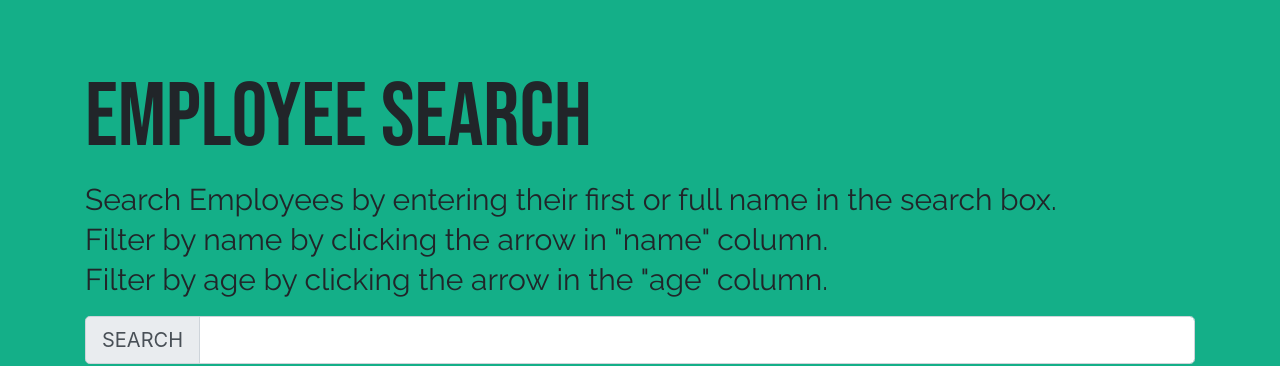
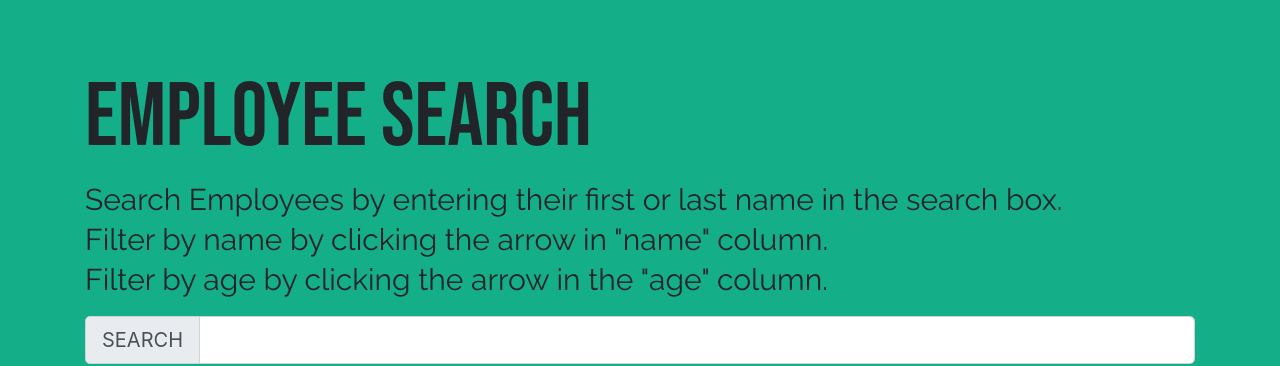
Before and after one commit to anderam17/react-employee-tracker, a React (Create React App) app: page / in a window 1280 px wide. Shown: the top 366 px of the page. Built offline with nearby package versions, Linux system fonts and the light colour scheme; no server answers.

Commit message:
added minor formatting changes.

```diff
--- a/src/Components/Header/Header.js
+++ b/src/Components/Header/Header.js
@@ -8,7 +8,7 @@ function Header(props) {
     <div className="jumbotron jumbotron-fluid">
     <div className="container">
       <h1 className="display-4" id="big-title">Employee Search</h1>
-      <p className="lead" id="big-subtitle"> Search Employees by entering their first or full name in the search box.
+      <p className="lead" id="big-subtitle"> Search Employees by entering their first or last name in the search box.
       <br/>
       Filter by name by clicking the arrow in "name" column.
       <br/>
```
